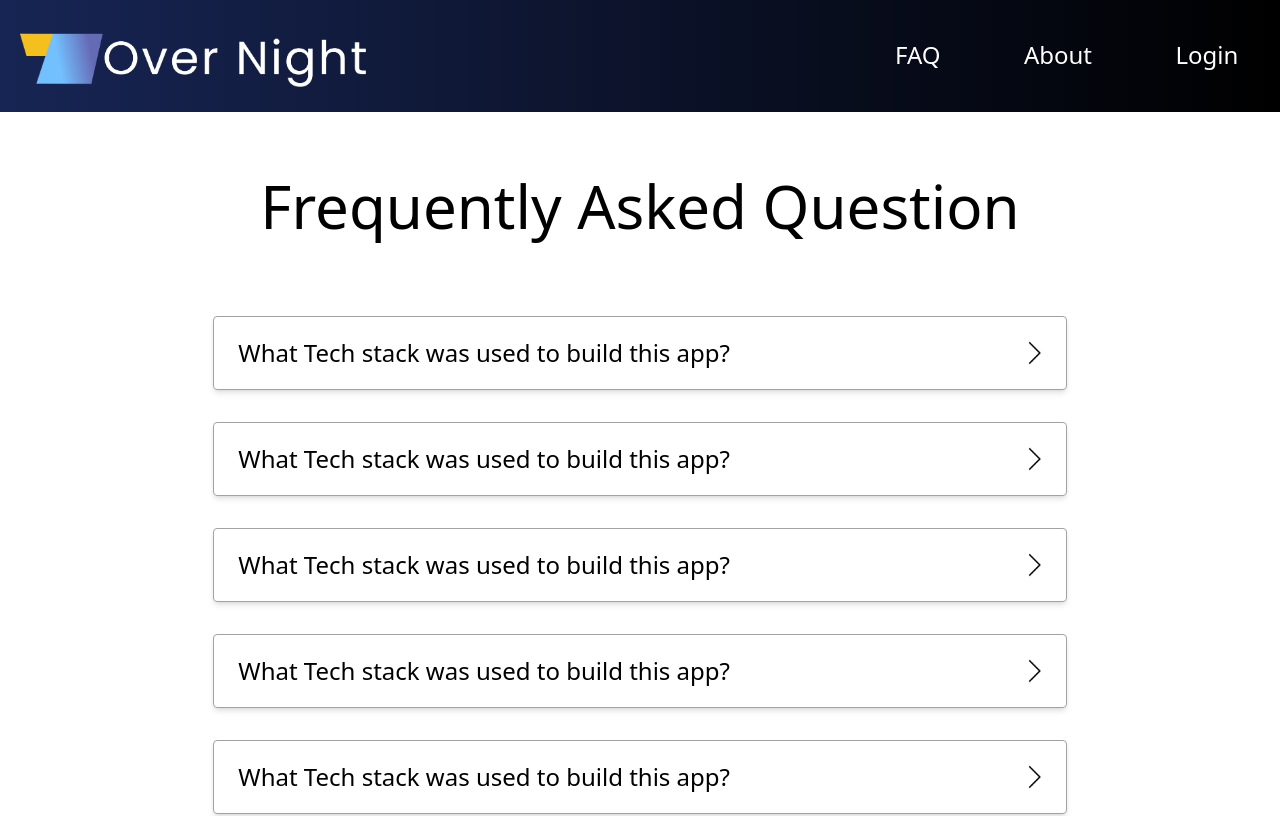
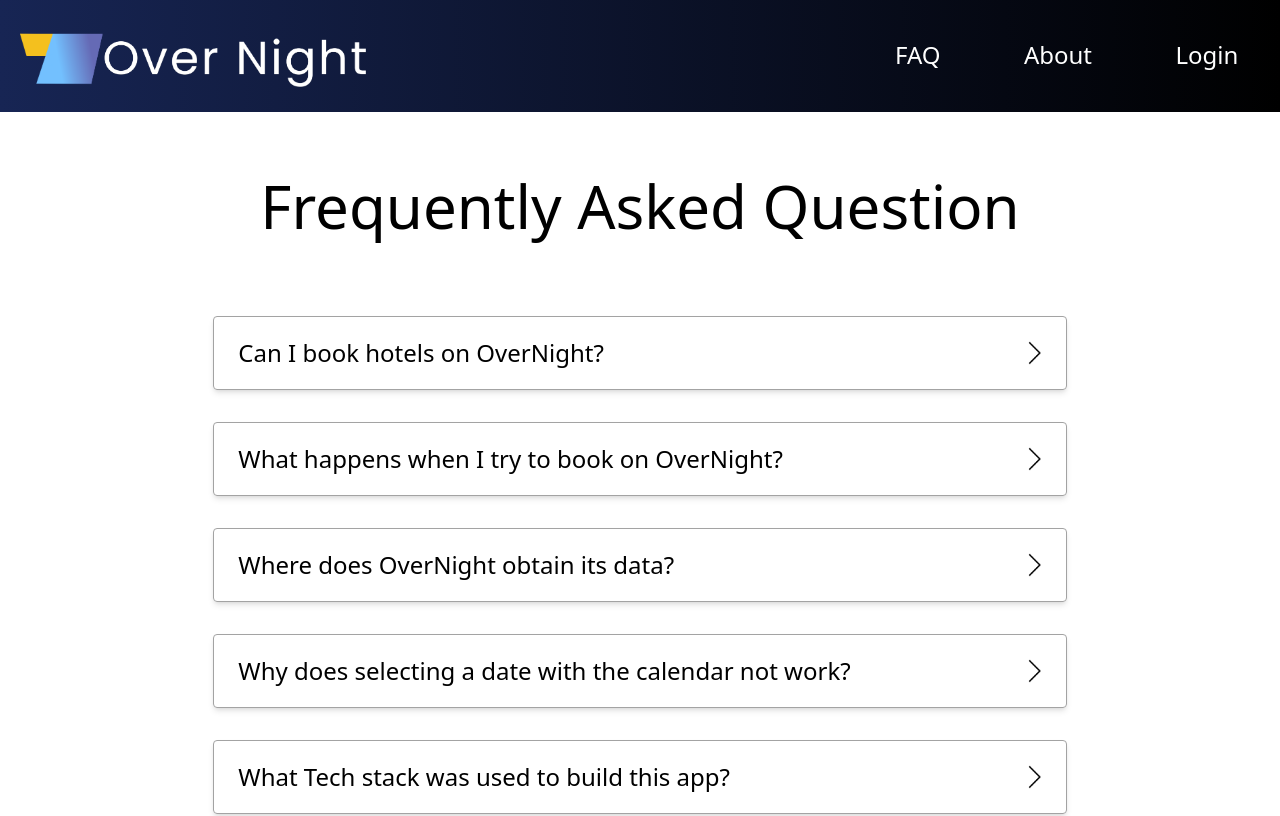
Before and after one commit to Reed-Broadhead/over_night, a React (Vite) app in the folder over_night/: page /FAQ in a window 1280 px wide. Shown: the top 816 px of the page. Built offline with nearby package versions, Linux system fonts and the light colour scheme.

Commit message:
adds questions to FAQ

```diff
--- a/over_night/src/components/FAQ.tsx
+++ b/over_night/src/components/FAQ.tsx
@@ -8,10 +8,10 @@ export default function FAQ(){
 
 // data to use
     const data = [
-    {question: "What Tech stack was used to build this app?", answer: " Over Night was built using react with typescript for the front-end, and express for the back-end "},
-    {question: "What Tech stack was used to build this app?", answer: " Over Night was built using react with typescript for the front-end, and express for the back-end "},
-    {question: "What Tech stack was used to build this app?", answer: " Over Night was built using react with typescript for the front-end, and express for the back-end "},
-    {question: "What Tech stack was used to build this app?", answer: " Over Night was build using react with typescript for the front-end, and express for the back-end "},
+    {question: "Can I book hotels on OverNight?", answer: "Booking functionality is currently not supported on OverNight; however, it is under development and is expected to be added soon."},
+    {question: "What happens when I try to book on OverNight?", answer: "You will be redirected to the designated hotel site, where you can complete your reservation."},
+    {question: "Where does OverNight obtain its data?", answer: "OverNight's data is sourced from HotelBeds, one of the largest hotel data suppliers."},
+    {question: "Why does selecting a date with the calendar not work?", answer: ""},
     {question: "What Tech stack was used to build this app?", answer: " Over Night was build using react with typescript for the front-end, and express for the back-end "},
     {question: "What Tech stack was used to build this app?", answer: " Over Night was build using react with typescript for the front-end, and express for the back-end "},
     {question: "What Tech stack was used to build this app?", answer: " Over Night was build using react with typescript for the front-end, and express for the back-end "}]
@@ -24,14 +24,15 @@ export default function FAQ(){
         return (
         // when button is clicked the div key is added to clicked state
         // if the div key is in clicked array question div is there
-            <div key={index} className="w-2/3  my-4 border flex flex-col border-gray-400 shadow-md items-center rounded">
+            <div key={index} className="w-2/3  my-4 border flex flex-col border-gray-400 shadow-md items-center rounded"
+            onClick={() => setClicked( clicked.includes(index) ? clicked.filter((el : number) => el != index ) : clicked.concat(index) ) }>
 
             {/* question div */}
                 <div className="w-full items-center flex flex-row rounded">
                 {/* question */}
                     <h1  className ='text-2xl text-center my-5  text-black ml-6 '>{el.question}</h1>
                 {/* button */}
-                    <button className="ml-auto mr-5" onClick={() => setClicked( clicked.includes(index) ? clicked.filter((el : number) => el != index ) : clicked.concat(index) ) }>
+                    <button className="ml-auto mr-5">
                         <motion.img
                         className="h-6 " src={arrow}
                         animate={{
```
Also changed, not shown: over_night/src/assets/ReedHeadShot.jpg (deleted), over_night/src/assets/ReedsHeadShot.jpg (deleted).
